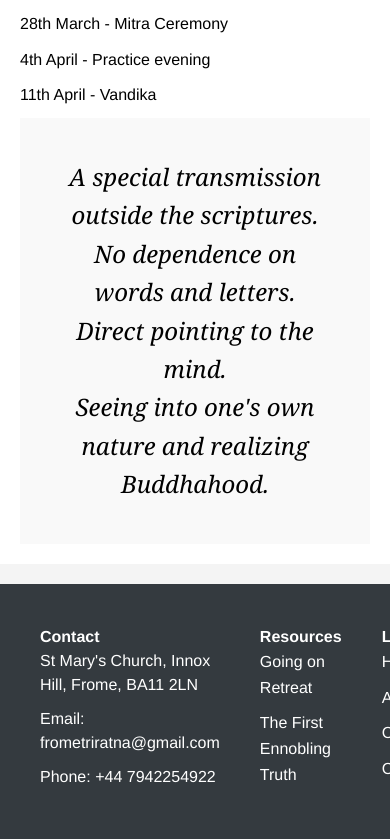
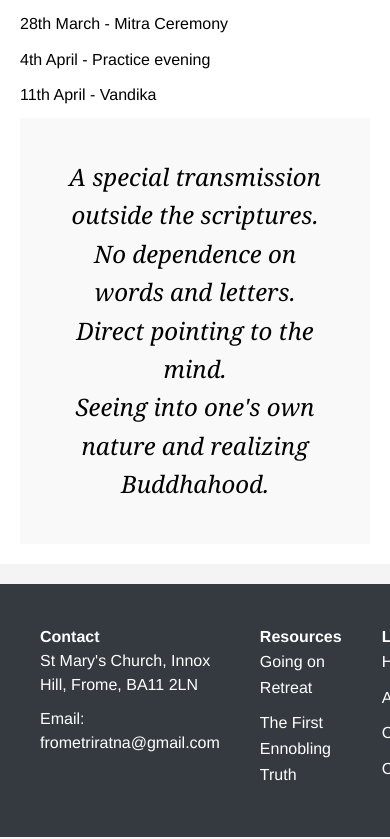
Before and after one commit to 0chai/frometriratna, a plain HTML site: page index.html in a window 390 px wide. Shown: the part 1147-1986 px from the top of the page. Drawn offline with Linux system fonts and the light colour scheme.

Commit message:
Update index.html
remove phone number

```diff
--- a/index.html
+++ b/index.html
@@ -82,7 +82,6 @@ For more information and to join our mailing list, please email frometriratna@gm
                 <h4>Contact</h4>
                 <p>St Mary's Church, Innox Hill, Frome, BA11 2LN</p>
                 <p>Email: frometriratna@gmail.com</p>
-                <p>Phone: +44 7942254922</p>
             </div>
             <div class="footer-column">
                 <h4>Resources</h4>
```
